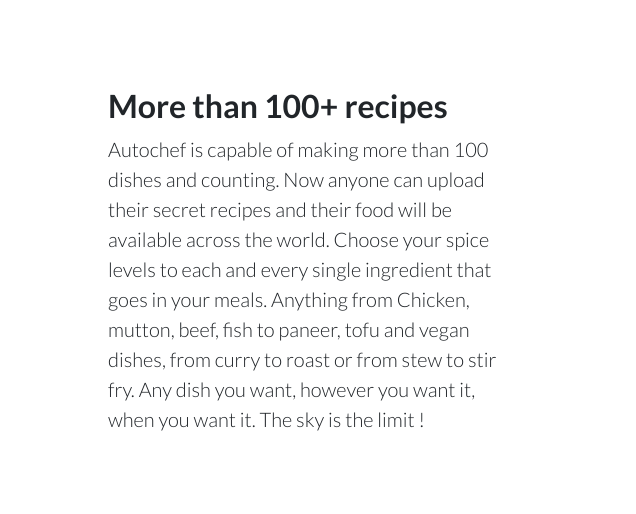
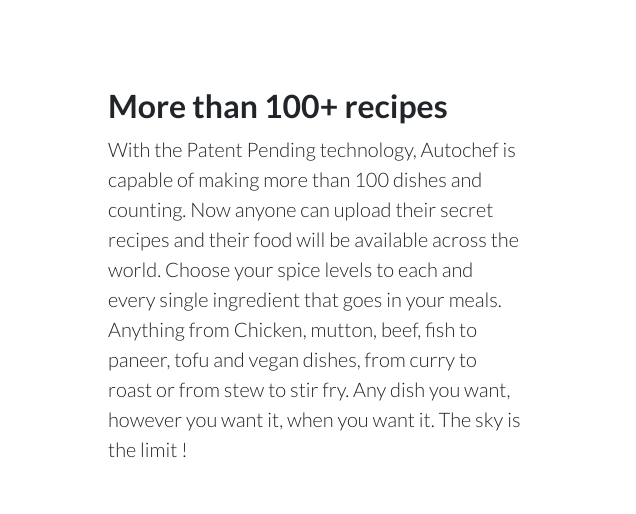
Before and after one commit to sangeetsatheesh/sangeetsatheesh.github.io_archive, a website: page index.html in a window 1280 px wide. Shown: the part 1580-2094 px from the top of the page, 644-1280 px from the left. Drawn offline with Linux system fonts and the light colour scheme.

Commit message:
Added Patent pending
added patent pending

```diff
--- a/index.html
+++ b/index.html
@@ -113,7 +113,7 @@
           <div class="col-lg-6 text-white showcase-img" style="background-image: url('img/food.jpg');"></div>
           <div class="col-lg-6 my-auto showcase-text">
             <h2>More than 100+ recipes</h2>
-            <p class="lead mb-0">Autochef is capable of making more than 100 dishes and counting. Now anyone can upload their secret recipes and their food will be available across the world. Choose your spice levels to each and every single ingredient that goes in your meals. Anything from Chicken, mutton, beef, fish to paneer, tofu and vegan dishes, from curry to roast or from stew to stir fry.  Any dish you want, however you want it, when you want it. The sky is the limit !</p>
+            <p class="lead mb-0">With the Patent Pending technology, Autochef is capable of making more than 100 dishes and counting. Now anyone can upload their secret recipes and their food will be available across the world. Choose your spice levels to each and every single ingredient that goes in your meals. Anything from Chicken, mutton, beef, fish to paneer, tofu and vegan dishes, from curry to roast or from stew to stir fry.  Any dish you want, however you want it, when you want it. The sky is the limit !</p>
           </div>
         </div>
         <div class="row no-gutters">
```
